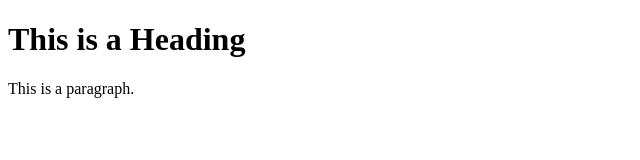
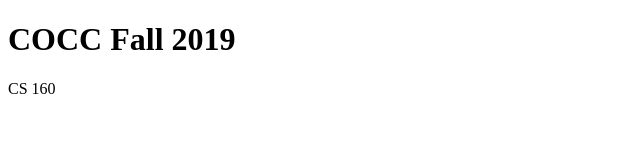
Before and after one commit to mattcarlson3cocc/matthewcarlson.github.io, a plain HTML site: page index.html in a window 1280 px wide. Shown: the whole page, without its empty margins (0-640 px from the left). Drawn offline with Linux system fonts and the light colour scheme.

Commit message:
Update index.html

```diff
--- a/index.html
+++ b/index.html
@@ -5,8 +5,8 @@
 </head>
 <body>
 
-<h1>This is a Heading</h1>
-<p>This is a paragraph.</p>
+<h1>COCC Fall 2019</h1>
+<p>CS 160</p>
 
 </body>
 </html>
```
